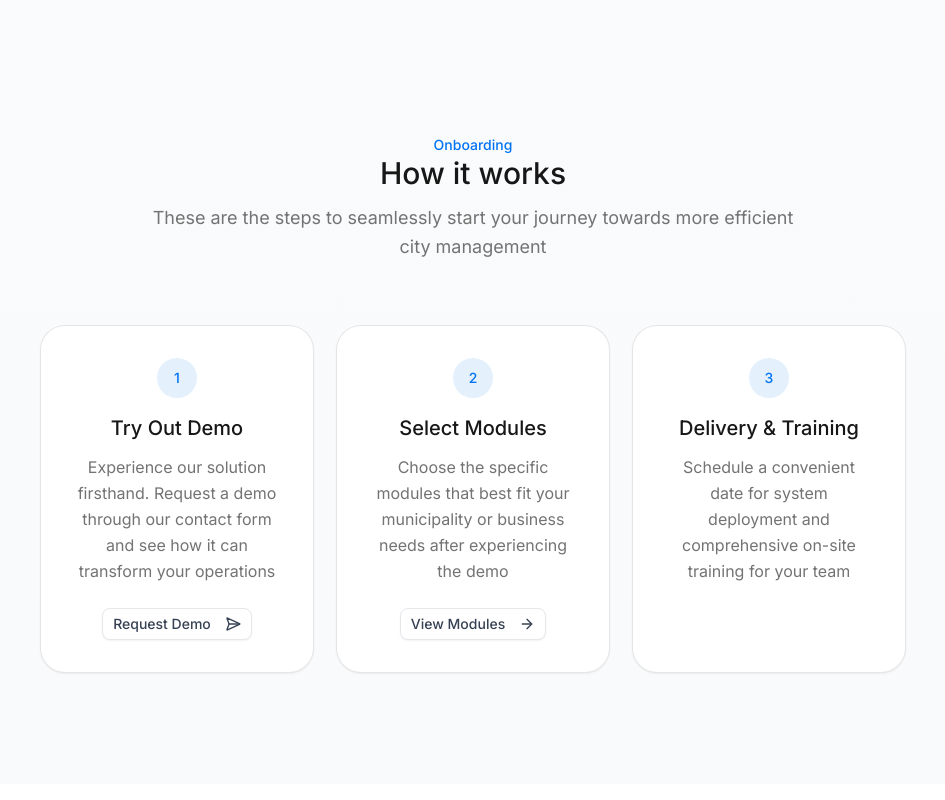
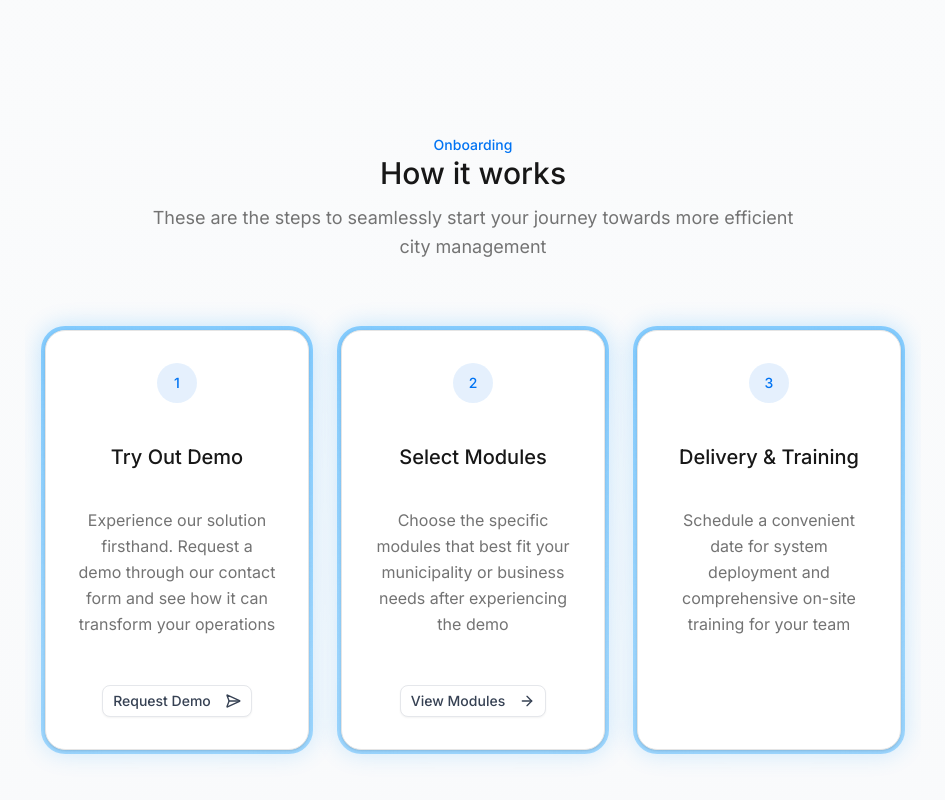
Before and after one commit to JustJakeCalifornia/gonzocity-website, a Next.js app: page /en in a window 1280 px wide. Shown: the part 4772-5572 px from the top of the page, without its empty margins (167-1112 px from the left). Built offline with nearby package versions, Linux system fonts and the light colour scheme.

Commit message:
finished onboarding section

```diff
--- a/components/layout/sections/modules.tsx
+++ b/components/layout/sections/modules.tsx
@@ -2,7 +2,7 @@
 
 import { Badge } from "@/components/ui/badge"
 import { CardContent } from "@/components/ui/card"
-import { GradientBorderCard } from "@/components/ui/gradient-border-card"
+import { GradientBorderCard } from "@/components/ui/cards/gradient-border-card"
 import Image from "next/image"
 
 enum NewModule {
--- a/components/layout/sections/onboarding.tsx
+++ b/components/layout/sections/onboarding.tsx
@@ -2,6 +2,7 @@
 
 import { Button } from "@/components/ui/button"
 import { LucideIcon, SendHorizonal, ArrowRight } from "lucide-react"
+import { GradientBorderCard } from "@/components/ui/cards/gradient-border-card"
 
 const OnboardingCard = ({
   step,
@@ -19,7 +20,10 @@ const OnboardingCard = ({
   onClick?: () => void
 }) => {
   return (
-    <div className="group relative flex-1 rounded-3xl bg-white p-8 shadow-sm ring-1 ring-neutral-200 transition-all duration-300 hover:shadow-lg hover:ring-brand/20">
+    <GradientBorderCard
+      gradientColor="#0096FF"
+      className="group h-full bg-white p-8 flex flex-col items-center text-center"
+    >
       <div className="mb-4 inline-flex h-10 w-10 items-center justify-center rounded-full bg-brand/10">
         <span className="text-sm font-medium text-brand">{step}</span>
       </div>
@@ -35,7 +39,7 @@ const OnboardingCard = ({
           {ButtonIcon && <ButtonIcon className="ml-2 h-4 w-4" />}
         </Button>
       )}
-    </div>
+    </GradientBorderCard>
   )
 }
 
--- a/components/ui/gradient-border-card.tsx
+++ b/components/ui/cards/gradient-border-card.tsx
@@ -1,6 +1,6 @@
 import { motion } from "framer-motion"
 import { cn } from "@/lib/utils"
-import { Card } from "./card"
+import { Card } from "../card"
 
 const variants = {
   initial: {
```
